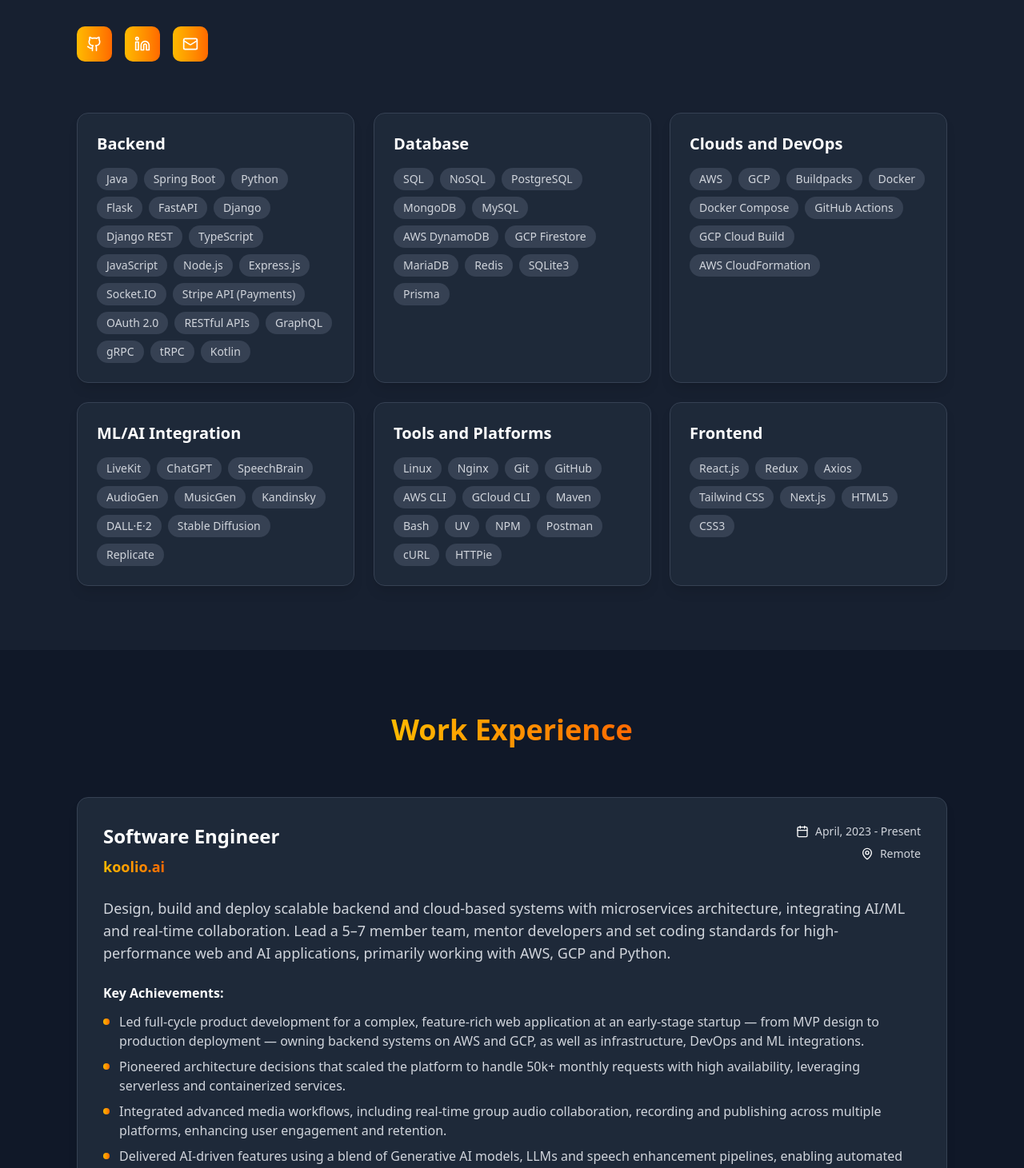
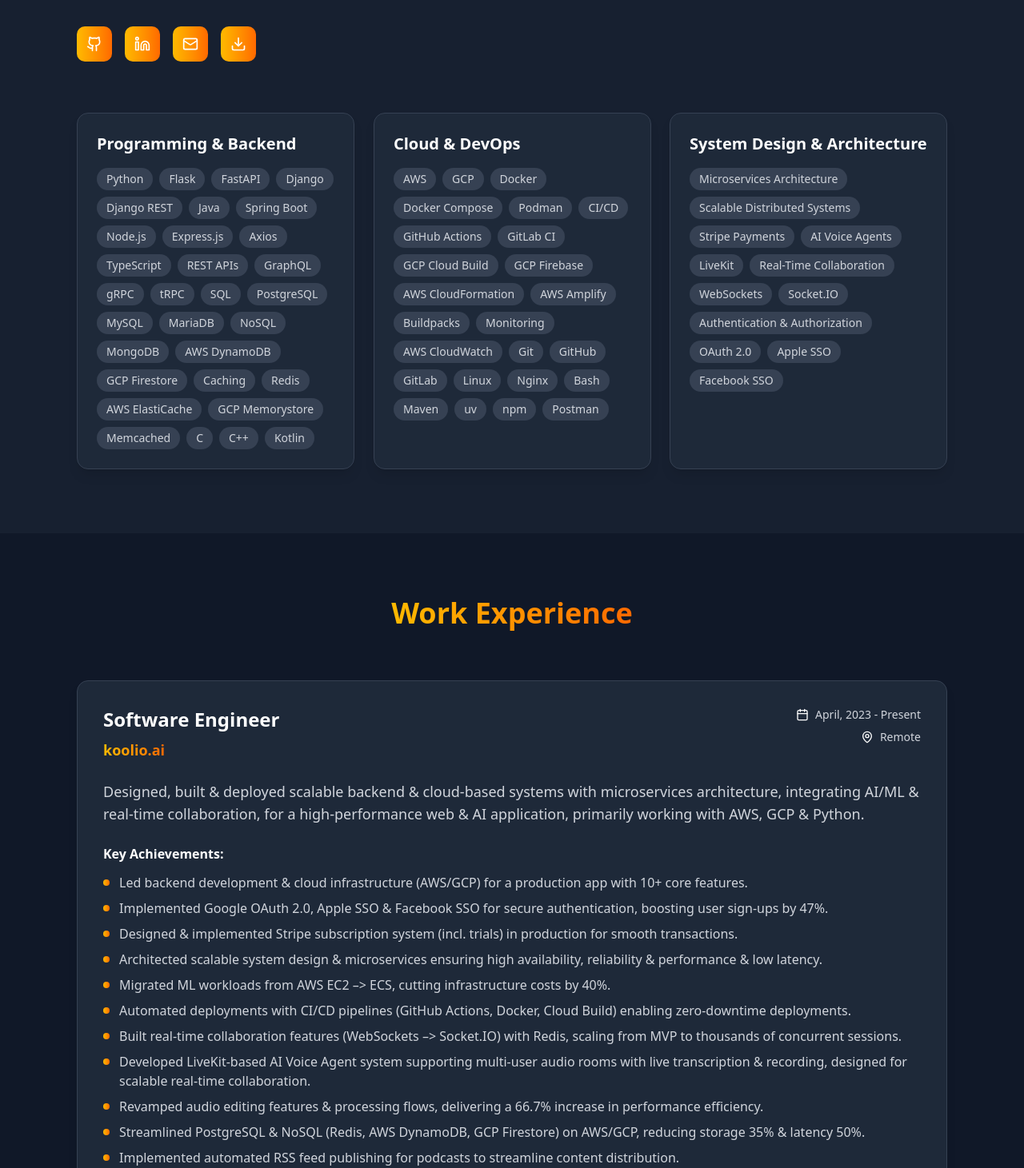
Before and after one commit to deluxe-wizard-seven/portfolio-website, a React (Vite) app: page / in a window 1280 px wide. Shown: the part 1339-2800 px from the top of the page at 80% size. Built offline with nearby package versions, Linux system fonts and the light colour scheme.

Commit message:
updated the portfolio.

```diff
--- a/src/App.tsx
+++ b/src/App.tsx
@@ -20,6 +20,7 @@ const App = () => {
 
   const slugs = [
     "markdown",
+    "celery",
     "googlecloud",
     "streamlit",
     "pypi",
@@ -343,17 +344,20 @@ const App = () => {
       period: "April, 2023 - Present",
       location: "Remote",
       description:
-        "Design, build and deploy scalable backend and cloud-based systems with microservices architecture, integrating AI/ML and real-time collaboration. Lead a 5–7 member team, mentor developers and set coding standards for high-performance web and AI applications, primarily working with AWS, GCP and Python.",
+        "Designed, built & deployed scalable backend & cloud-based systems with microservices architecture, integrating AI/ML & real-time collaboration, for a high-performance web & AI application, primarily working with AWS, GCP & Python.",
       achievements: [
-        "Led full-cycle product development for a complex, feature-rich web application at an early-stage startup — from MVP design to production deployment — owning backend systems on AWS and GCP, as well as infrastructure, DevOps and ML integrations.",
-        "Pioneered architecture decisions that scaled the platform to handle 50k+ monthly requests with high availability, leveraging serverless and containerized services.",
-        "Integrated advanced media workflows, including real-time group audio collaboration, recording and publishing across multiple platforms, enhancing user engagement and retention.",
-        "Delivered AI-driven features using a blend of Generative AI models, LLMs and speech enhancement pipelines, enabling automated content creation, categorization and search at scale.",
-        "Streamlined deployments through robust CI/CD pipelines across AWS and GCP, reducing release cycles by over 80% while maintaining production stability.",
-        "Engineered cross-cloud orchestration with Docker, Kubernetes and managed services (ECS, EKS, GKE), enabling modular, fault-tolerant system components.",
-        "Optimized backend performance with intelligent caching, query optimisation and async processing, reducing latency by up to 40%.",
-        "Ensured security and reliability by implementing proactive vulnerability patching, data consistency checks and robust authentication/authorization flows.",
-        "Mentored and coordinated a multi-disciplinary team, fostering a collaborative environment that consistently met ambitious deadlines in a high-pressure startup context.",
+        "Led backend development & cloud infrastructure (AWS/GCP) for a production app with 10+ core features.",
+        "Implemented Google OAuth 2.0, Apple SSO & Facebook SSO for secure authentication, boosting user sign-ups by 47%.",
+        "Designed & implemented Stripe subscription system (incl. trials) in production for smooth transactions.",
+        "Architected scalable system design & microservices ensuring high availability, reliability & performance & low latency.",
+        "Migrated ML workloads from AWS EC2 –> ECS, cutting infrastructure costs by 40%.",
+        "Automated deployments with CI/CD pipelines (GitHub Actions, Docker, Cloud Build) enabling zero-downtime deployments.",
+        "Built real-time collaboration features (WebSockets –> Socket.IO) with Redis, scaling from MVP to thousands of concurrent sessions.",
+        "Developed LiveKit-based AI Voice Agent system supporting multi-user audio rooms with live transcription & recording, designed for scalable real-time collaboration.",
+        "Revamped audio editing features & processing flows, delivering a 66.7% increase in performance efficiency.",
+        "Streamlined PostgreSQL & NoSQL (Redis, AWS DynamoDB, GCP Firestore) on AWS/GCP, reducing storage 35% & latency 50%.",
+        "Implemented automated RSS feed publishing for podcasts to streamline content distribution.",
+        "Resolved 100+ critical backend production issues, improving system stability, security & reducing average incident response time by 50%.",
       ],
       url: "https://www.koolio.ai/",
     },
@@ -363,12 +367,12 @@ const App = () => {
       period: "December, 2022 - May, 2023",
       location: "Remote",
       description:
-        "Owned and developed two microservices — the Due Diligence service in a Credit Risk Management Framework and a Data Forecasting service — using Spring Boot (Java), AWS QuickSight and AWS Amplify. Designed scalable architectures, optimised data pipelines, integrated interactive dashboards and mentored 5 team members to ensure high-quality delivery.",
+        "Owned & developed two microservices — Due Diligence service in a Credit Risk Management Framework & Data Forecasting service — using Spring Boot (Java), AWS QuickSight & Amplify. Designed scalable architectures, optimised data pipelines & integrated interactive dashboards.",
       achievements: [
-        "Architected the backend and database schema for a Due Diligence microservice within a Credit Risk Management Framework, ensuring scalability and maintainability.",
-        "Optimized database performance, enhancing query execution and data processing algorithms to reduce latency by 50%.",
-        "Developed a data forecasting and prediction microservice, integrating model outputs with AWS QuickSight via S3 and Athena to deliver dynamic, interactive business insights.",
-        "Implemented frontend features with React, Axios and Redux, leveraging React Hooks for efficient state management and seamless API integration between backend and frontend systems.",
+        "Delivered interactive forecasting dashboards via AWS QuickSight, S3 & Athena for data-driven insights.",
+        "Architected scalable backend on Spring Boot & database schemas with MySQL, ensuring maintainability & efficient data flows.",
+        "Optimized database performance, improving query execution & reducing latency by 50%.",
+        "Contributed to frontend React, Redux & Axios, building features with React Hooks for smooth API integrations.",
       ],
       url: "https://www.baselpractitioners.com/",
     },
@@ -376,100 +380,86 @@ const App = () => {
 
   const skills = [
     {
-      category: "Backend",
+      category: "Programming & Backend",
       items: [
-        "Java",
-        "Spring Boot",
         "Python",
         "Flask",
         "FastAPI",
         "Django",
         "Django REST",
-        "TypeScript",
-        "JavaScript",
+        "Java",
+        "Spring Boot",
         "Node.js",
         "Express.js",
-        "Socket.IO",
-        "Stripe API (Payments)",
-        "OAuth 2.0",
-        "RESTful APIs",
+        "Axios",
+        "TypeScript",
+        "REST APIs",
         "GraphQL",
         "gRPC",
         "tRPC",
+        "SQL",
+        "PostgreSQL",
+        "MySQL",
+        "MariaDB",
+        "NoSQL",
+        "MongoDB",
+        "AWS DynamoDB",
+        "GCP Firestore",
+        "Caching",
+        "Redis",
+        "AWS ElastiCache",
+        "GCP Memorystore",
+        "Memcached",
+        "C",
+        "C++",
         "Kotlin",
       ],
     },
     {
-      category: "Database",
+      category: "Cloud & DevOps",
       items: [
-        "SQL",
-        "NoSQL",
-        "PostgreSQL",
-        "MongoDB",
-        "MySQL",
-        "AWS DynamoDB",
-        "GCP Firestore",
-        "MariaDB",
-        "Redis",
-        "SQLite3",
-        "Prisma",
+        "AWS",
+        "GCP",
+        "Docker",
+        "Docker Compose",
+        "Podman",
+        "CI/CD",
+        "GitHub Actions",
+        "GitLab CI",
+        "GCP Cloud Build",
+        "GCP Firebase",
+        "AWS CloudFormation",
+        "AWS Amplify",
+        "Buildpacks",
+        "Monitoring",
+        "AWS CloudWatch",
+        "Git",
+        "GitHub",
+        "GitLab",
+        "Linux",
+        "Nginx",
+        "Bash",
+        "Maven",
+        "uv",
+        "npm",
+        "Postman",
       ],
     },
     {
-      category: "Clouds and DevOps",
+      category: "System Design & Architecture",
       items: [
-        "AWS",
-        "GCP",
-        "Buildpacks",
-        "Docker",
-        "Docker Compose",
-        "GitHub Actions",
-        "GCP Cloud Build",
-        "AWS CloudFormation",
-      ],
-    },
-    {
-      category: "ML/AI Integration",
-      items: [
+        "Microservices Architecture",
+        "Scalable Distributed Systems",
+        "Stripe Payments",
+        "AI Voice Agents",
         "LiveKit",
-        "ChatGPT",
-        "SpeechBrain",
-        "AudioGen",
-        "MusicGen",
-        "Kandinsky",
-        "DALL·E·2",
-        "Stable Diffusion",
-        "Replicate",
-      ],
-    },
-    {
-      category: "Tools and Platforms",
-      items: [
-        "Linux",
-        "Nginx",
-        "Git",
-        "GitHub",
-        "AWS CLI",
-        "GCloud CLI",
-        "Maven",
-        "Bash",
-        "UV",
-        "NPM",
-        "Postman",
-        "cURL",
-        "HTTPie",
-      ],
-    },
-    {
-      category: "Frontend",
-      items: [
-        "React.js",
-        "Redux",
-        "Axios",
-        "Tailwind CSS",
-        "Next.js",
-        "HTML5",
-        "CSS3",
+        "Real-Time Collaboration",
+        "WebSockets",
+        "Socket.IO",
+        "Authentication & Authorization",
+        "OAuth 2.0",
+        "Apple SSO",
+        "Facebook SSO",
       ],
     },
   ];
@@ -532,21 +522,6 @@ const App = () => {
 
         .skill-card-3 {
           animation: ${skillsVisible ? "fadeInScale 0.8s ease-out 0.6s forwards" : "none"};
-          opacity: ${skillsVisible ? 1 : 0};
-        }
-
-        .skill-card-4 {
-          animation: ${skillsVisible ? "fadeInScale 0.8s ease-out 0.9s forwards" : "none"};
-          opacity: ${skillsVisible ? 1 : 0};
-        }
-
-        .skill-card-5 {
-          animation: ${skillsVisible ? "fadeInScale 0.8s ease-out 1.2s forwards" : "none"};
-          opacity: ${skillsVisible ? 1 : 0};
-        }
-
-        .skill-card-6 {
-          animation: ${skillsVisible ? "fadeInScale 0.8s ease-out 1.5s forwards" : "none"};
           opacity: ${skillsVisible ? 1 : 0};
         }
 
@@ -702,7 +677,7 @@ const App = () => {
             <p
               className={`text-xl md:text-2xl mb-8 ${themeClasses.textSecondary}`}
             >
-              Full Stack Developer | Cloud & DevOps Enthusiast
+              Backend Developer | Cloud & DevOps Enthusiast
             </p>
 
             <p
@@ -749,7 +724,7 @@ const App = () => {
           <div className="grid md:grid-cols-2 gap-12 items-start">
             <div>
               <p className={`text-lg mb-6 ${themeClasses.textSecondary}`}>
-                I’m a <b>full-stack developer</b> with{" "}
+                I’m a <b>backend developer</b> with{" "}
                 <b>2+ years of experience</b> building <b>scalable web apps</b>,{" "}
                 <b>automating cloud deployments</b> and{" "}
                 <b>integrating AI features into production</b>. I specialize in{" "}
@@ -783,6 +758,7 @@ const App = () => {
                     <Github size={20} />
                   </div>
                 </a>
+
                 <a
                   href={linkedin}
                   target="_blank"
@@ -793,6 +769,7 @@ const App = () => {
                     <Linkedin size={20} />
                   </div>
                 </a>
+
                 <a
                   href={`mailto:${email}`}
                   target="_blank"
@@ -801,6 +778,16 @@ const App = () => {
                 >
                   <div className="icon-shimmy">
                     <Mail size={20} />
+                  </div>
+                </a>
+
+                <a
+                  href="resume_dipto_bhattacharjee.pdf"
+                  download="Dipto_Bhattacharjee_Resume.pdf"
+                  className={`p-3 rounded-lg bg-gradient-to-r ${currentAccent.accent} text-white hover:shadow-lg transform hover:scale-105 transition-all duration-200`}
+                >
+                  <div className="icon-shimmy">
+                    <Download size={20} />
                   </div>
                 </a>
               </div>
```
